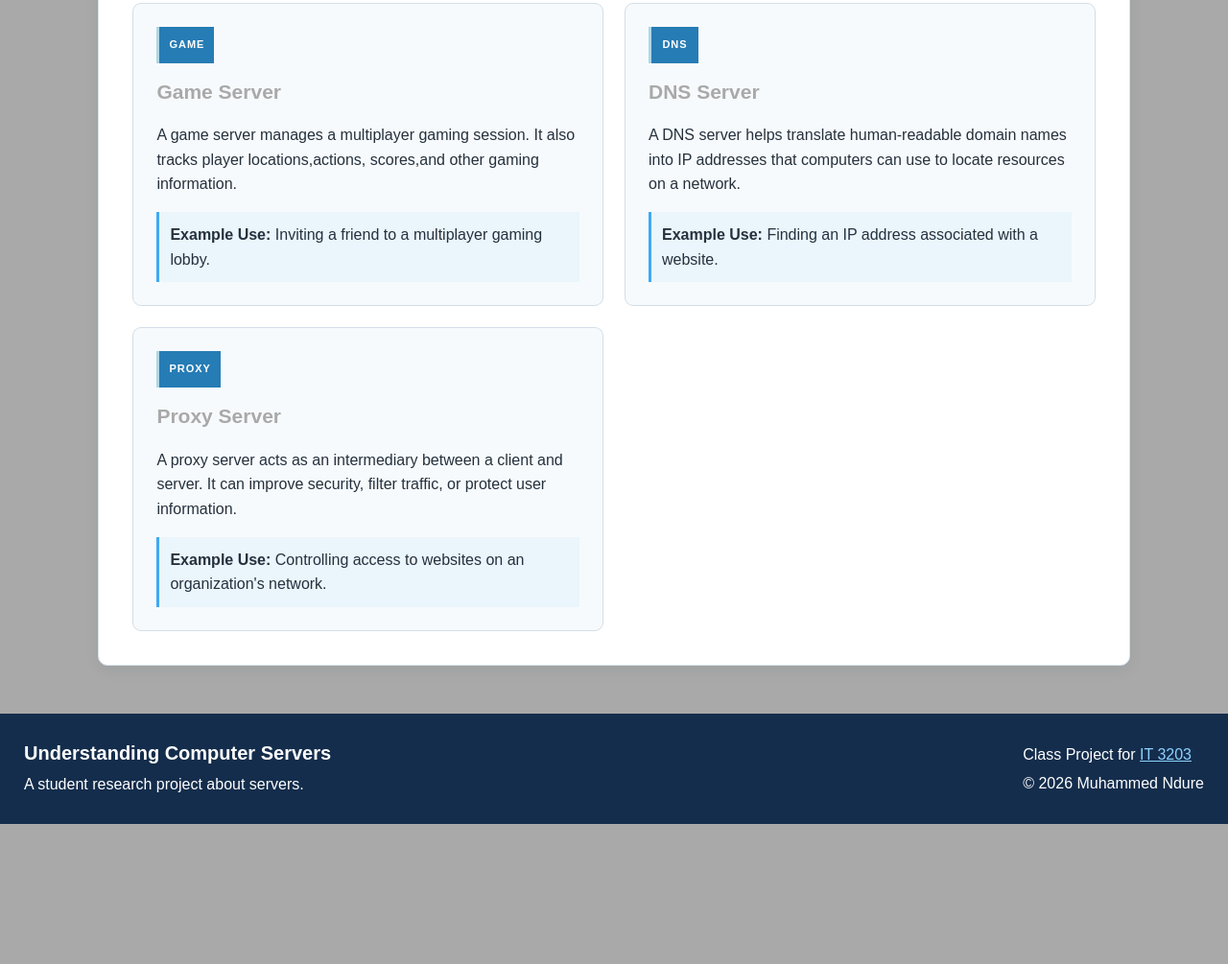
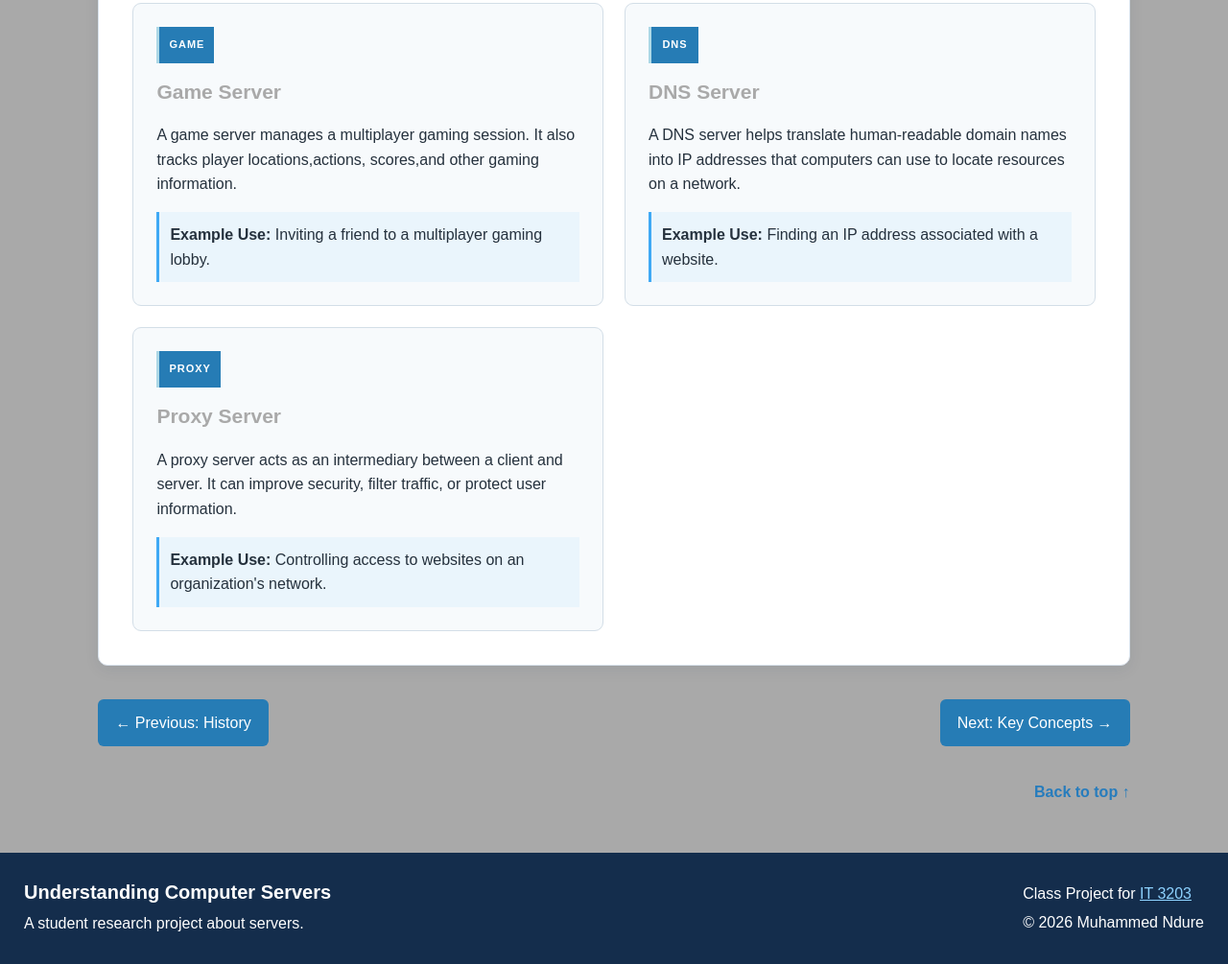
Before and after one commit to ProphetMuha/ProphetMuha.github.io, a plain HTML site: page types.html in a window 1280 px wide. Shown: the part 1204-2209 px from the top of the page at 96% size. Before the commit the page ends 2063 px from the top, so only its background shows below. Drawn offline with Linux system fonts and the light colour scheme.

Commit message:
update 1

```diff
--- a/types.html
+++ b/types.html
@@ -175,6 +175,15 @@
             </div>
         </section>
 
+        <!-- Links between pages-->
+        <div class="page-nav">
+            <a href="history.html">← Previous: History</a>
+            <a href="concepts.html">Next: Key Concepts →</a>
+        </div>
+
+        <div class="back-to-top">
+            <a href="#">Back to top ↑</a>
+        </div>
 
     </main>
 
```
